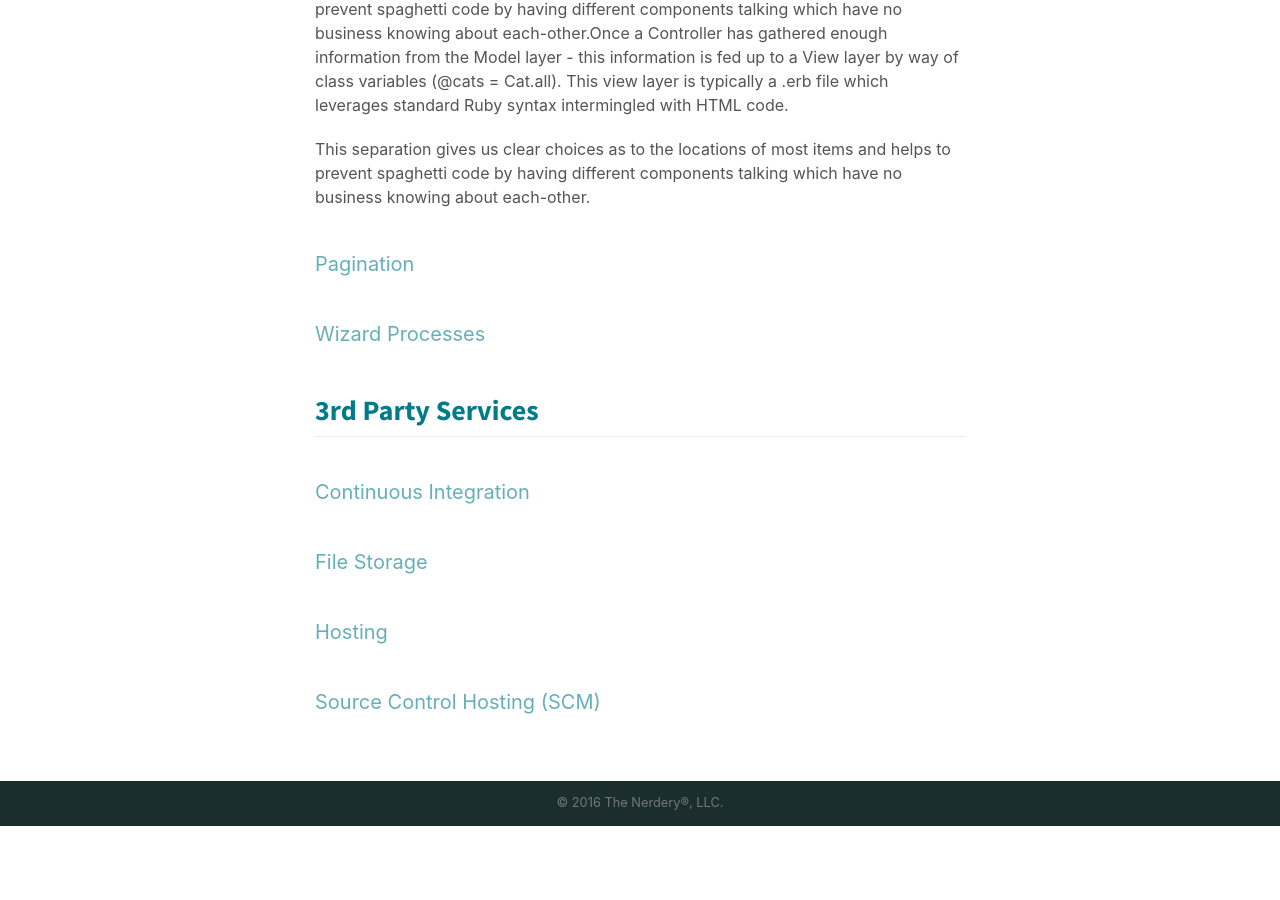
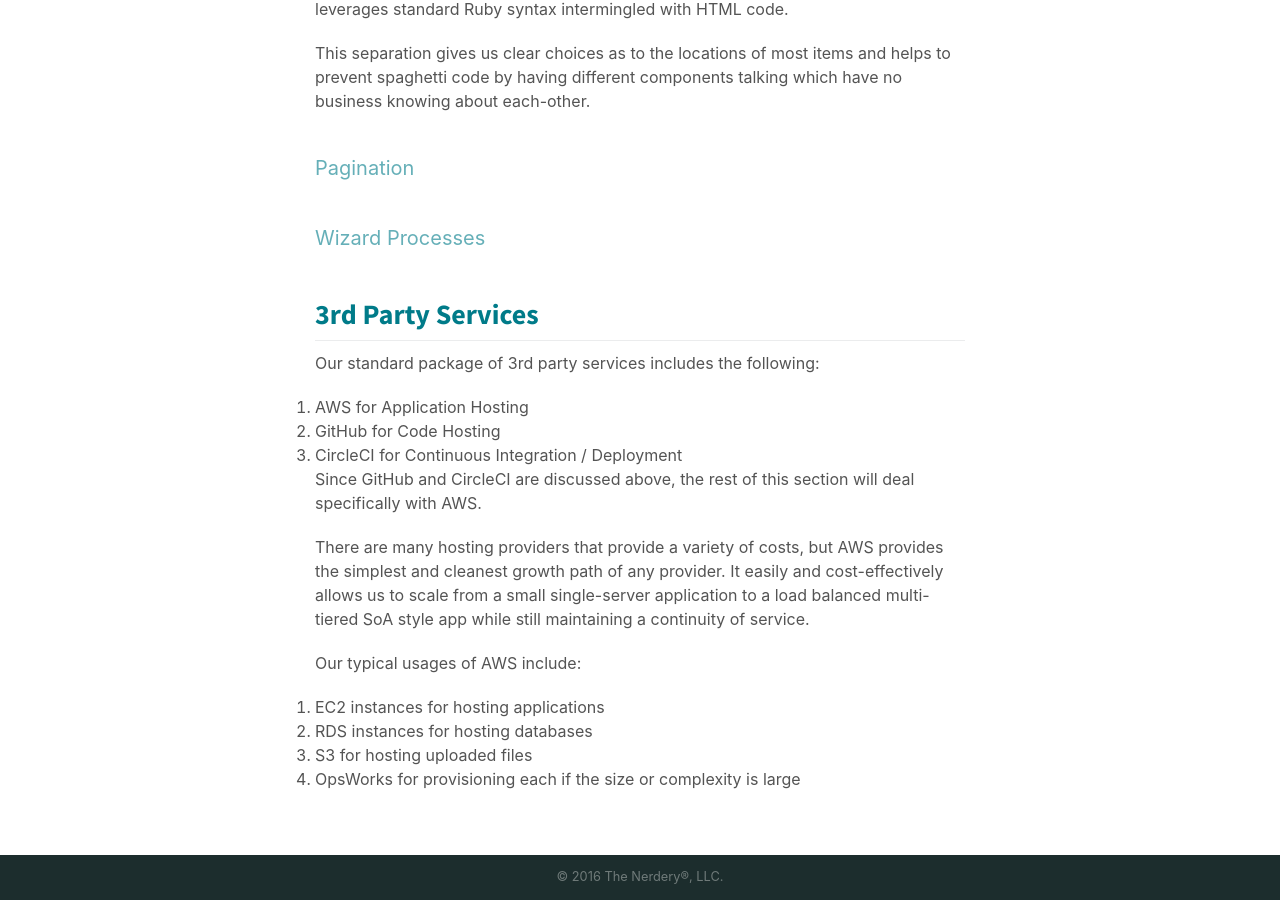
Before and after one commit to thenerdery/ruby-standards, a Jekyll site: the page built from index.md, in a window 1280 px wide and 900 px high, scrolled down 4735 px. Built offline with Jekyll 4.4.1, drawn with Linux system fonts in a browser that asks for light colours; some web fonts are replaced; before the commit the page ends 5561 px from its top, so only the background shows below that; some of the changed text lies outside the part shown.

Commit message:
Fleshing out 3rd party services

```diff
--- a/index.md
+++ b/index.md
@@ -105,10 +105,19 @@ This separation gives us clear choices as to the locations of most items and hel
 
 # 3rd Party Services
 
-## Continuous Integration
+Our standard package of 3rd party services includes the following:
 
-## File Storage
+1. AWS for Application Hosting
+1. GitHub for Code Hosting
+1. CircleCI for Continuous Integration / Deployment
 
-## Hosting
+Since GitHub and CircleCI are discussed above, the rest of this section will deal specifically with AWS.
 
-## Source Control Hosting (SCM)
+There are many hosting providers that provide a variety of costs, but AWS provides the simplest and cleanest growth path of any provider.  It easily and cost-effectively allows us to scale from a small single-server application to a load balanced multi-tiered SoA style app while still maintaining a continuity of service.
+
+Our typical usages of AWS include:
+
+1. EC2 instances for hosting applications
+1. RDS instances for hosting databases
+1. S3 for hosting uploaded files
+1. OpsWorks for provisioning each if the size or complexity is large
```
